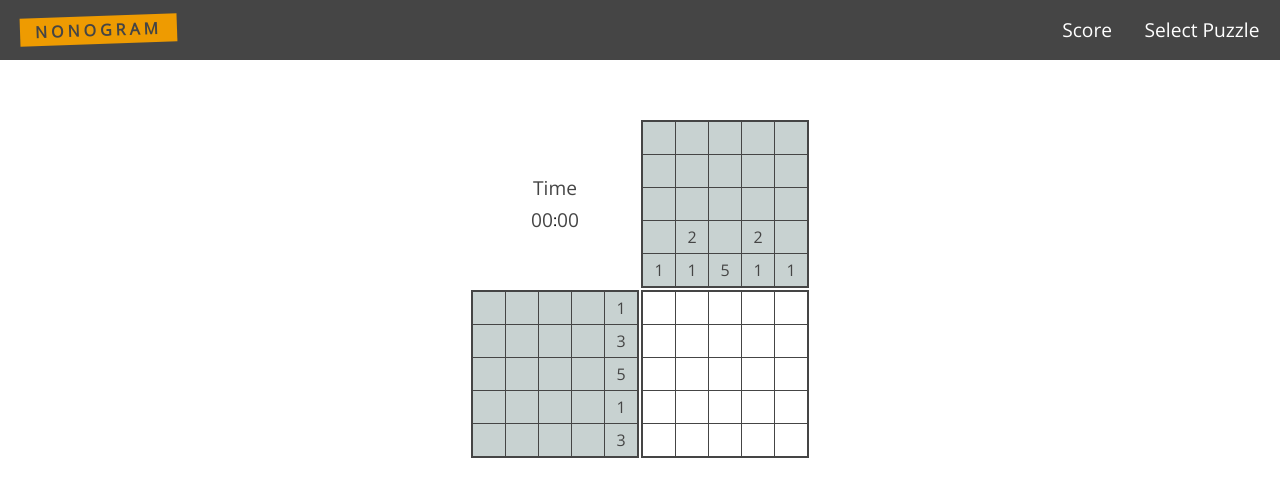
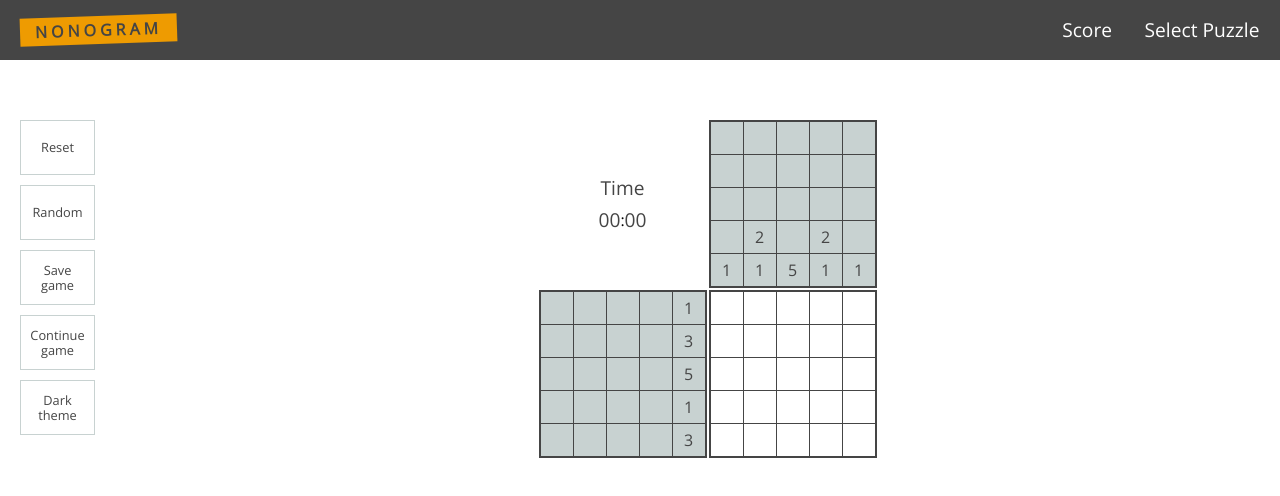
Before and after one commit to hannakulikowska/nonograms, a website built with Vite: page nonograms/index.html in a window 1280 px wide. Built offline with nearby package versions, Linux system fonts and the light colour scheme.

Commit message:
feat: add game control buttons for save, continue, reset, theme toggle, and random game

```diff
--- /dev/null
+++ b/nonograms/src/js/buttons.module.js
@@ -0,0 +1,34 @@
+import { createElement } from "./page.module";
+
+export function createButtons(parentElement) {
+  createElement(
+    "button",
+    "side-panel__button side-panel__reset-button",
+    parentElement,
+    "Reset"
+  );
+  createElement(
+    "button",
+    "side-panel__button side-panel__random-button",
+    parentElement,
+    "Random"
+  );
+  createElement(
+    "button",
+    "side-panel__button side-panel__save-button",
+    parentElement,
+    "Save game"
+  );
+  createElement(
+    "button",
+    "side-panel__button side-panel__continue-button",
+    parentElement,
+    "Continue game"
+  );
+  createElement(
+    "button",
+    "side-panel__button side-panel__theme-button",
+    parentElement,
+    "Dark theme"
+  );
+}
--- a/nonograms/src/js/game.module.js
+++ b/nonograms/src/js/game.module.js
@@ -32,7 +32,7 @@ export function changeGameSize(size, puzzleData) {
 }
 
 export function applyResponsiveStyles(newSize, cellSize, cellSizeSmall) {
-  const mediaQuery = window.matchMedia("(max-width: 749px)");
+  const mediaQuery = window.matchMedia("(max-width: 700px)");
 
   if (mediaQuery.matches) {
     topNumGrid.style.gridTemplateRows = `repeat(5, ${cellSizeSmall}px)`;
--- a/nonograms/src/js/page.module.js
+++ b/nonograms/src/js/page.module.js
@@ -3,10 +3,12 @@ import { createHeader } from "./header.module";
 import { matrices } from "./matrix.module";
 import { initializeUserMatrix } from "./userMatrix.module";
 import { resetTime } from "./stopWatch.module";
+import { createButtons } from "./buttons.module";
 
 export { page };
 
 const page = document.body;
+export let sidePanel;
 
 // Create page *** START
 
@@ -19,6 +21,16 @@ export function createPage(size) {
   const pageWrapper = createElement("div", "page__wrapper", page);
 
   const mainContent = createElement("div", "main-content", pageWrapper);
+
+  // side panel
+
+  sidePanel = createElement(
+    "div",
+    "main-content__side-panel side-panel",
+    mainContent
+  );
+
+  createButtons(sidePanel);
 
   // game
 
@@ -37,12 +49,6 @@ export function createPage(size) {
       JSON.stringify({ name: firstPuzzle.name, size: firstPuzzle.size })
     );
   }
-
-  createElement(
-    "div",
-    "main-content__control-panel control-panel",
-    mainContent
-  );
 
   resetTime();
 }
--- /dev/null
+++ b/nonograms/src/scss/buttons.module.scss
@@ -0,0 +1,21 @@
+.side-panel__button {
+  display: flex;
+  justify-content: center;
+  align-items: center;
+
+  border: 1px solid $color-main-light;
+  background-color: transparent;
+  color: $color-main;
+  font-size: 0.8em;
+
+  width: 75px;
+  height: 55px;
+  padding: 5px;
+  cursor: pointer;
+}
+
+.side-panel__button:hover {
+  color: $color-white;
+  background-color: $color-accent;
+  border-color: $color-accent;
+}
--- a/nonograms/src/scss/game.module.scss
+++ b/nonograms/src/scss/game.module.scss
@@ -96,7 +96,7 @@
   user-select: none;
 }
 
-@media screen and (max-width: 749px) {
+@media screen and (max-width: 700px) {
   .game__top-num-grid {
     grid-template-rows: repeat(5, $size-cell-sm);
     grid-template-columns: repeat($size-game, $size-cell-sm);
--- a/nonograms/src/scss/style.scss
+++ b/nonograms/src/scss/style.scss
@@ -5,6 +5,7 @@
 @import "menu.module";
 @import "modals.module";
 @import "stopWatch.module";
+@import "buttons.module";
 
 * {
   padding: 0;
@@ -35,6 +36,25 @@ button:focus {
 
 .main-content {
   display: flex;
+  flex-wrap: wrap;
   justify-content: flex-end;
   align-items: flex-start;
+  gap: 60px;
 }
+
+.side-panel {
+  display: flex;
+  flex-direction: column;
+  justify-content: flex-end;
+  align-items: flex-start;
+  gap: 10px;
+  min-width: 50px;
+}
+
+@media screen and (max-width: 842px) {
+  .side-panel {
+    flex-direction: row;
+    justify-content: center;
+    width: 100%;
+  }
+}
```
